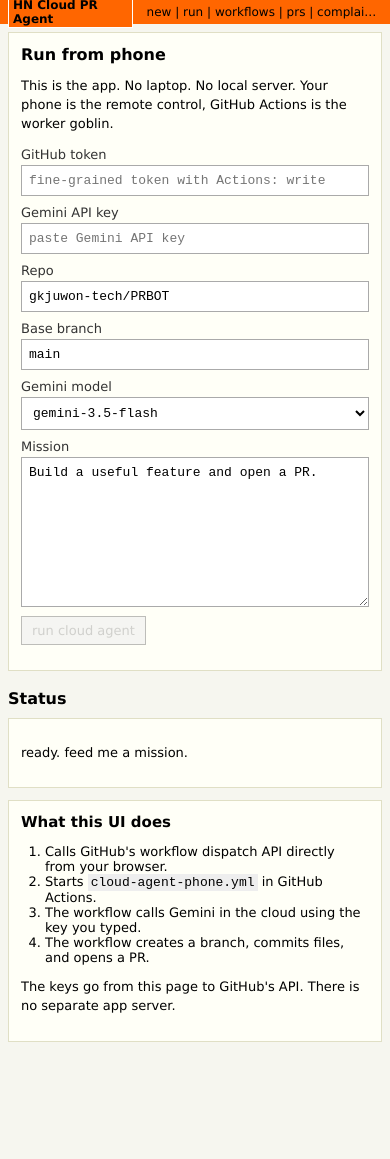
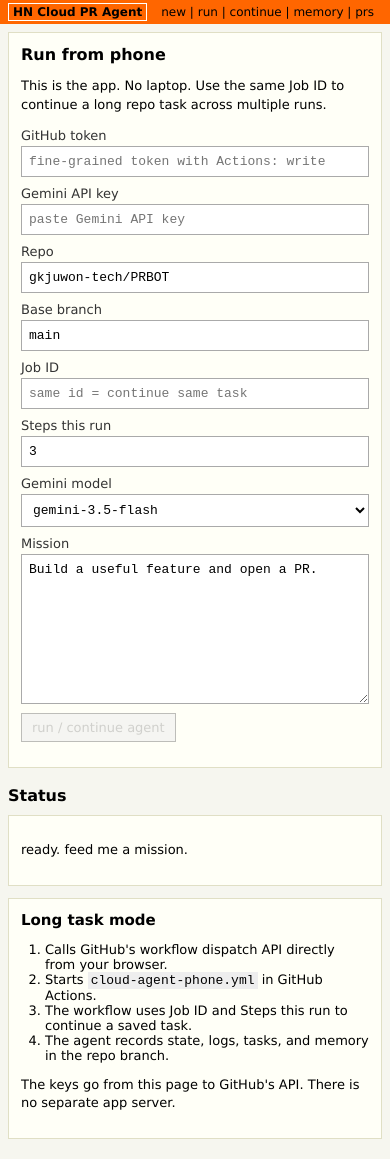
Before and after one commit to gkjuwon-tech/PRBOT, a React (Vite) app in the folder apps/web/: page / in a window 390 px wide. Before the commit the page ends 1062 px from the top, so only its background shows below. Built offline with nearby package versions, Linux system fonts and the light colour scheme.

Commit message:
feat: add job controls to phone app

```diff
--- a/apps/web/src/main.tsx
+++ b/apps/web/src/main.tsx
@@ -8,6 +8,8 @@ type FormState = {
   repo: string;
   branch: string;
   model: string;
+  jobId: string;
+  maxSteps: string;
   mission: string;
 };
 
@@ -18,6 +20,11 @@ function parseRepo(value: string) {
   return { owner, repo };
 }
 
+function makeJobId(value: string) {
+  const slug = value.toLowerCase().replace(/[^a-z0-9]+/g, '-').replace(/^-|-$/g, '').slice(0, 40);
+  return slug || `job-${Date.now()}`;
+}
+
 function App() {
   const [form, setForm] = useState<FormState>({
     token: '',
@@ -25,6 +32,8 @@ function App() {
     repo: 'gkjuwon-tech/PRBOT',
     branch: 'main',
     model: 'gemini-3.5-flash',
+    jobId: '',
+    maxSteps: '3',
     mission: 'Build a useful feature and open a PR.'
   });
   const [busy, setBusy] = useState(false);
@@ -36,6 +45,7 @@ function App() {
     setMessage('calling GitHub Actions... little orange goblin is putting on boots.');
     try {
       const { owner, repo } = parseRepo(form.repo);
+      const jobId = form.jobId.trim() || makeJobId(form.mission);
       const res = await fetch(`https://api.github.com/repos/${owner}/${repo}/actions/workflows/cloud-agent-phone.yml/dispatches`, {
         method: 'POST',
         headers: {
@@ -50,12 +60,14 @@ function App() {
             mission: form.mission,
             base_branch: form.branch,
             model: form.model,
-            model_access: form.modelAccess
+            model_access: form.modelAccess,
+            job_id: jobId,
+            max_steps: form.maxSteps
           }
         })
       });
       if (!res.ok) throw new Error(`${res.status} ${await res.text()}`);
-      setMessage(`workflow started. open https://github.com/${owner}/${repo}/actions/workflows/cloud-agent-phone.yml`);
+      setMessage(`workflow started for ${jobId}. Use the same Job ID to continue. Open https://github.com/${owner}/${repo}/actions/workflows/cloud-agent-phone.yml`);
     } catch (error) {
       setMessage(error instanceof Error ? error.message : String(error));
     } finally {
@@ -65,31 +77,33 @@ function App() {
 
   return (
     <main>
-      <header><b>HN Cloud PR Agent</b><span>new | run | workflows | prs | complain loudly</span></header>
+      <header><b>HN Cloud PR Agent</b><span>new | run | continue | memory | prs</span></header>
       <section className="layout">
         <aside>
           <h1>Run from phone</h1>
-          <p>This is the app. No laptop. No local server. Your phone is the remote control, GitHub Actions is the worker goblin.</p>
+          <p>This is the app. No laptop. Use the same Job ID to continue a long repo task across multiple runs.</p>
           <form onSubmit={submit}>
             <label>GitHub token<input type="password" value={form.token} onChange={e => setForm({ ...form, token: e.target.value })} placeholder="fine-grained token with Actions: write" /></label>
             <label>Gemini API key<input type="password" value={form.modelAccess} onChange={e => setForm({ ...form, modelAccess: e.target.value })} placeholder="paste Gemini API key" /></label>
             <label>Repo<input value={form.repo} onChange={e => setForm({ ...form, repo: e.target.value })} /></label>
             <label>Base branch<input value={form.branch} onChange={e => setForm({ ...form, branch: e.target.value })} /></label>
+            <label>Job ID<input value={form.jobId} onChange={e => setForm({ ...form, jobId: e.target.value })} placeholder="same id = continue same task" /></label>
+            <label>Steps this run<input value={form.maxSteps} onChange={e => setForm({ ...form, maxSteps: e.target.value })} placeholder="3" /></label>
             <label>Gemini model<select value={form.model} onChange={e => setForm({ ...form, model: e.target.value })}><option>gemini-3.5-flash</option><option>gemini-3.1-pro</option></select></label>
             <label>Mission<textarea value={form.mission} onChange={e => setForm({ ...form, mission: e.target.value })} /></label>
-            <button disabled={busy || !form.token || !form.modelAccess || !form.mission}>{busy ? 'summoning...' : 'run cloud agent'}</button>
+            <button disabled={busy || !form.token || !form.modelAccess || !form.mission}>{busy ? 'summoning...' : 'run / continue agent'}</button>
           </form>
         </aside>
         <section>
           <h1>Status</h1>
           <article className="panel"><p>{message}</p></article>
           <article className="panel">
-            <h2>What this UI does</h2>
+            <h2>Long task mode</h2>
             <ol>
               <li>Calls GitHub's workflow dispatch API directly from your browser.</li>
               <li>Starts <code>cloud-agent-phone.yml</code> in GitHub Actions.</li>
-              <li>The workflow calls Gemini in the cloud using the key you typed.</li>
-              <li>The workflow creates a branch, commits files, and opens a PR.</li>
+              <li>The workflow uses Job ID and Steps this run to continue a saved task.</li>
+              <li>The agent records state, logs, tasks, and memory in the repo branch.</li>
             </ol>
             <p>The keys go from this page to GitHub's API. There is no separate app server.</p>
           </article>
```
